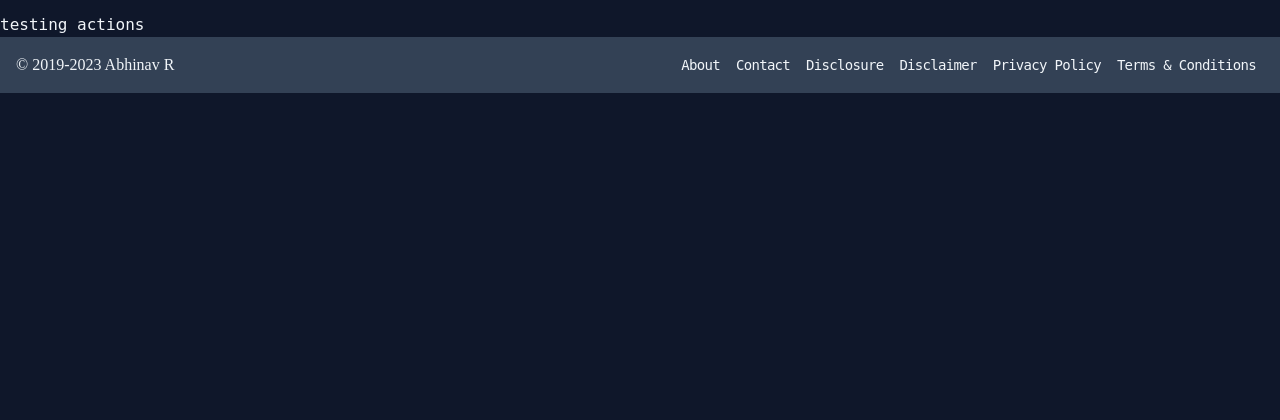
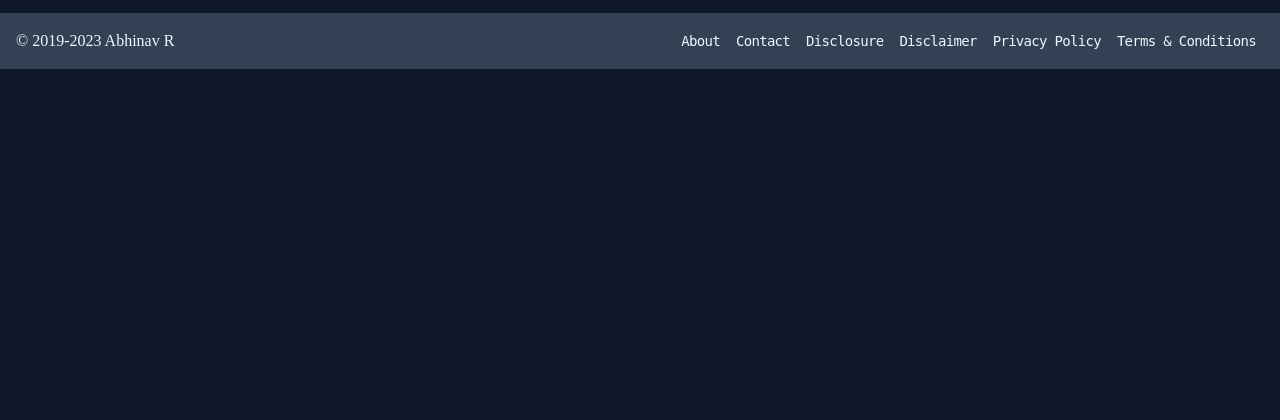
Before and after one commit to iabhinavr/coralnodes-site-php, a PHP site: template app/public/views/home-page.php in a window 1280 px wide. Shown: the part 197-617 px from the top of the page. Run offline with PHP 8.4, Linux system fonts and the light colour scheme; the template is opened without the code that fills it, so the values that code supplies are empty; style sheets or scripts are compiled from the project's sources; some web fonts are replaced.

Commit message:
home changed

```diff
--- a/app/public/views/home-page.php
+++ b/app/public/views/home-page.php
@@ -6,4 +6,3 @@
         </div>
     </div>
 </article>
-<div>testing actions</div>
```
